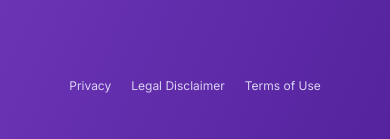
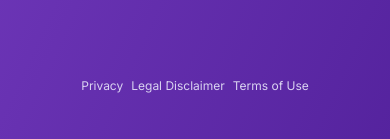
Before and after one commit to ricardogrecco/spark-snake-game, a Next.js app: page / in a window 390 px wide. Shown: the part 702-841 px from the top of the page. Built offline with nearby package versions, Linux system fonts and the light colour scheme.

Commit message:
Refactor styling on Footer

```diff
--- a/app/components/partials/Footer.tsx
+++ b/app/components/partials/Footer.tsx
@@ -4,8 +4,8 @@ type FooterProps = HTMLAttributes<HTMLElement>;
 
 export default function Footer({ ...props }: FooterProps) {
   return (
-    <footer className="p-2 w-full text-xs lg:text-sm" {...props}>
-      <ul className="flex flex-row items-center w-full justify-center gap-5">
+    <footer className="p-2 w-full text-xs lg:text-sm mt-5 lg:mt-0" {...props}>
+      <ul className="flex flex-row items-center w-full justify-center gap-2 lg:gap-5 text-center">
         <li>
           <a href="#">Privacy</a>
         </li>
```
